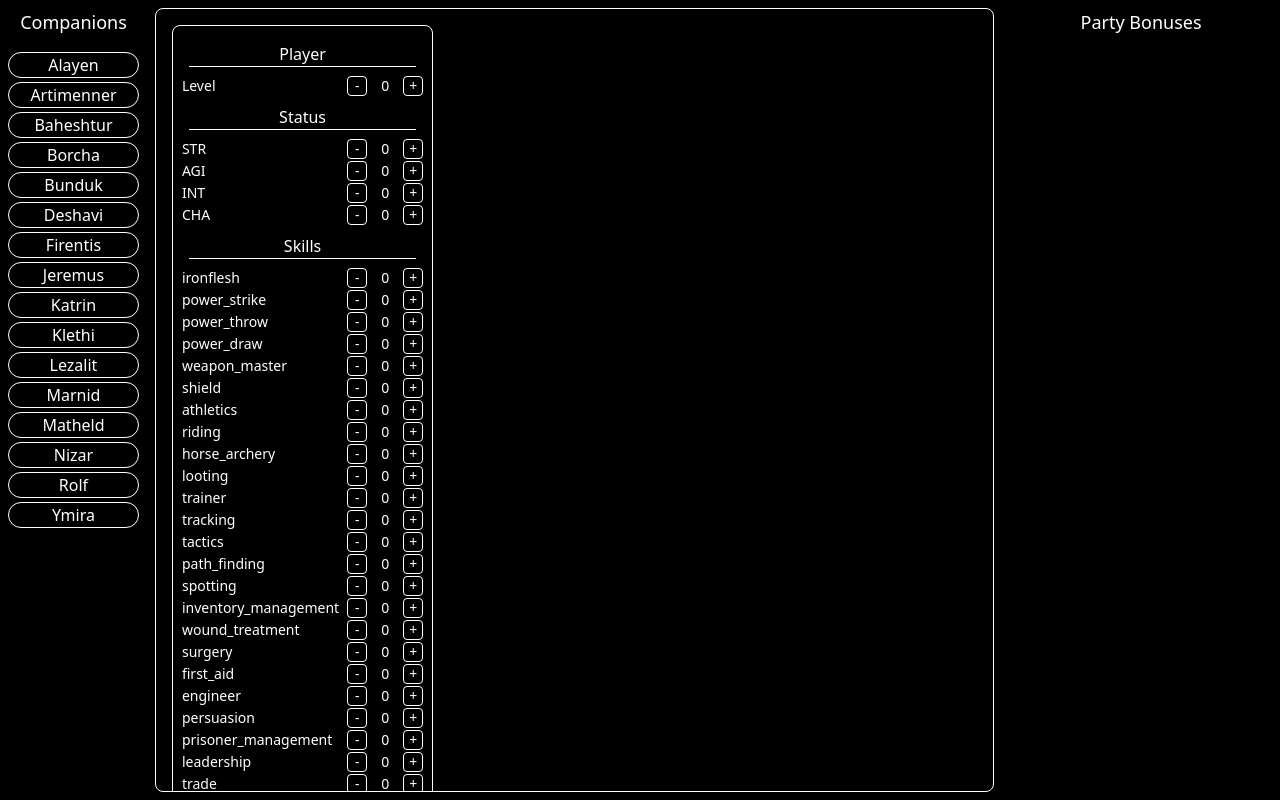
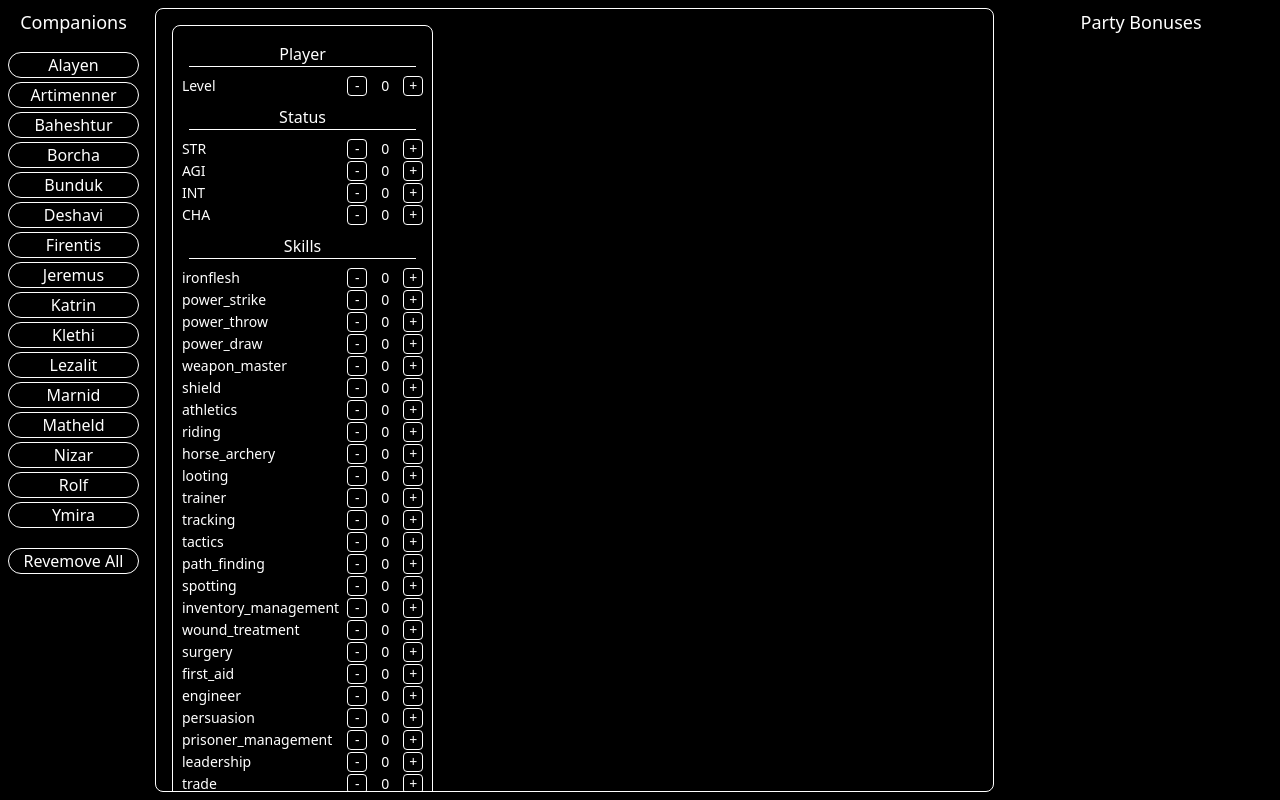
Before and after one commit to vitornr7/warband-calc, a Vue app: page / in a window 1280 px wide. Built offline with nearby package versions, Linux system fonts and the light colour scheme.

Commit message:
adds remove all companions functionality

```diff
--- a/src/components/CompanionPicker.vue
+++ b/src/components/CompanionPicker.vue
@@ -13,6 +13,10 @@ function handleHeroRemove(hero: string) {
   if (!model.value) return
 
   model.value = model.value.filter((h) => h !== hero)
+}
+
+function handleRemoveAll() {
+  model.value = []
 }
 </script>
 
@@ -37,5 +41,11 @@ function handleHeroRemove(hero: string) {
         x
       </div>
     </li>
+    <li
+      class="mt-4 w-full border rounded-full select-none hover:bg-white hover:text-black flex align-middle justify-center hover:cursor-pointer"
+      @click="handleRemoveAll"
+    >
+      Revemove All
+    </li>
   </ul>
 </template>
```
